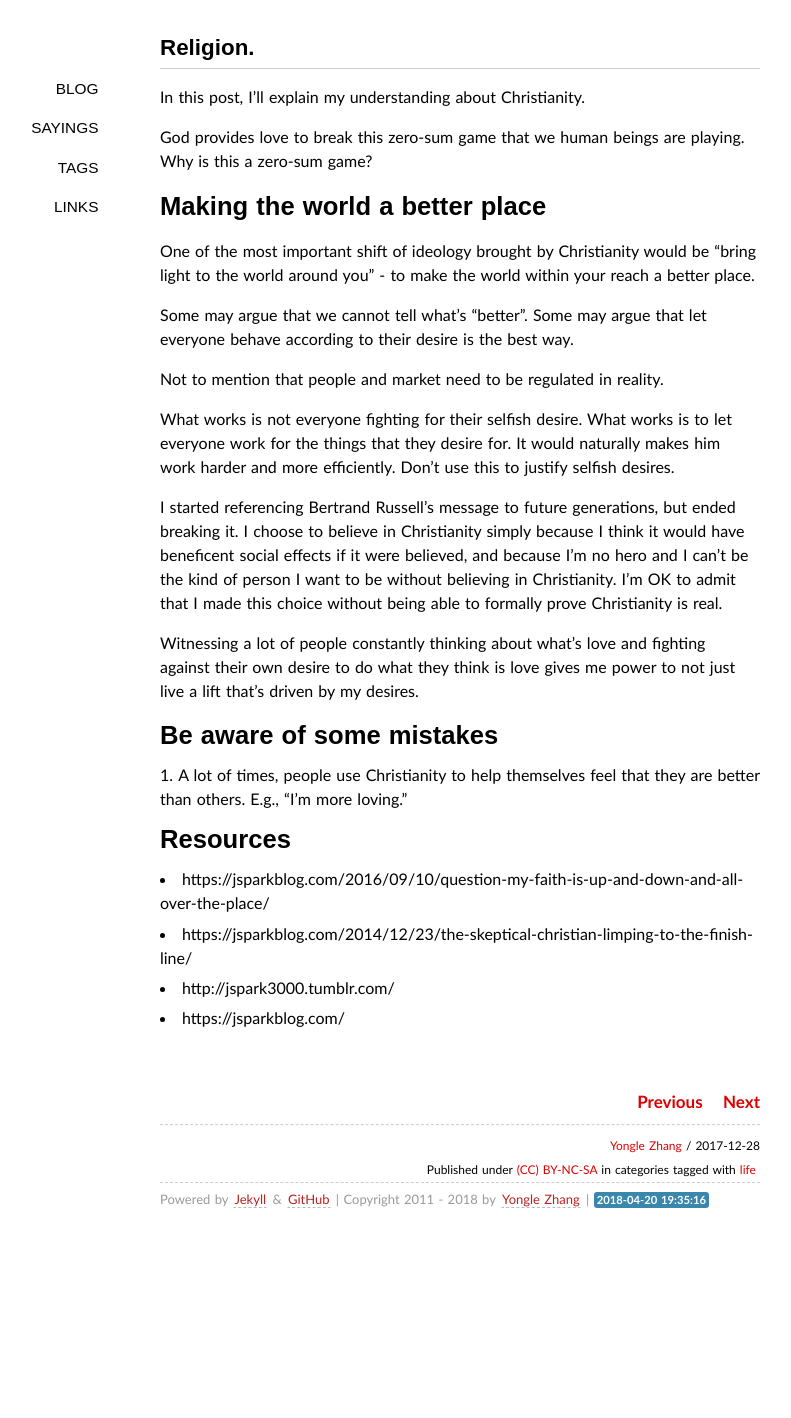
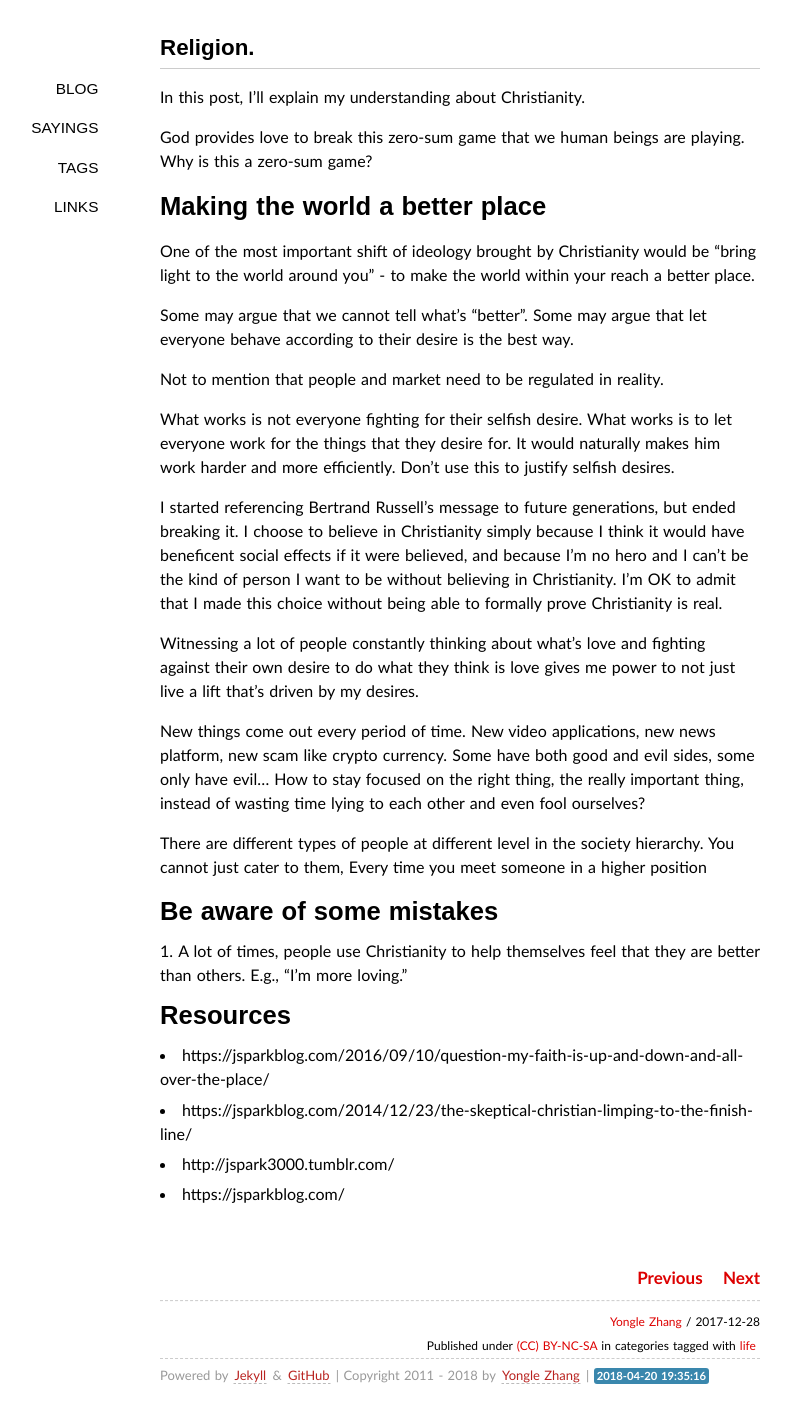
Before and after one commit to zagol/yonglezh.github.io, a Jekyll site: the page built from _posts/2017-12-28-religion.markdown, in a window 1280 px wide. Shown: the whole page, without its empty margins (180-971 px from the left). Built offline with Jekyll 4.4.1, drawn with Linux system fonts in a browser that asks for light colours; some web fonts are replaced; comment, search, counter and statistics services are not loaded; before the commit the page ends 1242 px from its top, so only the background shows below that.

Commit message:
added a bit

```diff
--- a/_posts/2017-03-19-fact-and-interpretation.markdown
+++ b/_posts/2017-03-19-fact-and-interpretation.markdown
@@ -26,7 +26,7 @@ As Bertrand Russell said, scientific method is the procedure to identify facts a
 3. Developing **testable** predictions from the hypothesis.
 4. Performing **reasonable** experiments repeatedly by different indepedent experimenters.
 
-To understand how this methodology works and why it works, these steps and terms used in these steps need to be clarified.
+To understand how this methodology works and why it works, these steps and terms used in these steps need to be clarified. (Let's try to avoid meta physics and try to focus on this level of abstraction - influence the world in a practical way.)
 
 ## Clarifying _making observations of phenomenon_
 
--- a/_posts/2017-12-28-religion.markdown
+++ b/_posts/2017-12-28-religion.markdown
@@ -23,6 +23,10 @@ I started referencing Bertrand Russell's message to future generations, but ende
 
 Witnessing a lot of people constantly thinking about what's love and fighting against their own desire to do what they think is love gives me power to not just live a lift that's driven by my desires.
 
+New things come out every period of time. New video applications, new news platform, new scam like crypto currency. Some have both good and evil sides, some only have evil... How to stay focused on the right thing, the really important thing, instead of wasting time lying to each other and even fool ourselves?
+
+There are different types of people at different level in the society hierarchy. You cannot just cater to them, Every time you meet someone in a higher position
+
 # Be aware of some mistakes
 
 1. A lot of times, people use Christianity to help themselves feel that they are better than others. E.g., "I'm more loving."
```
